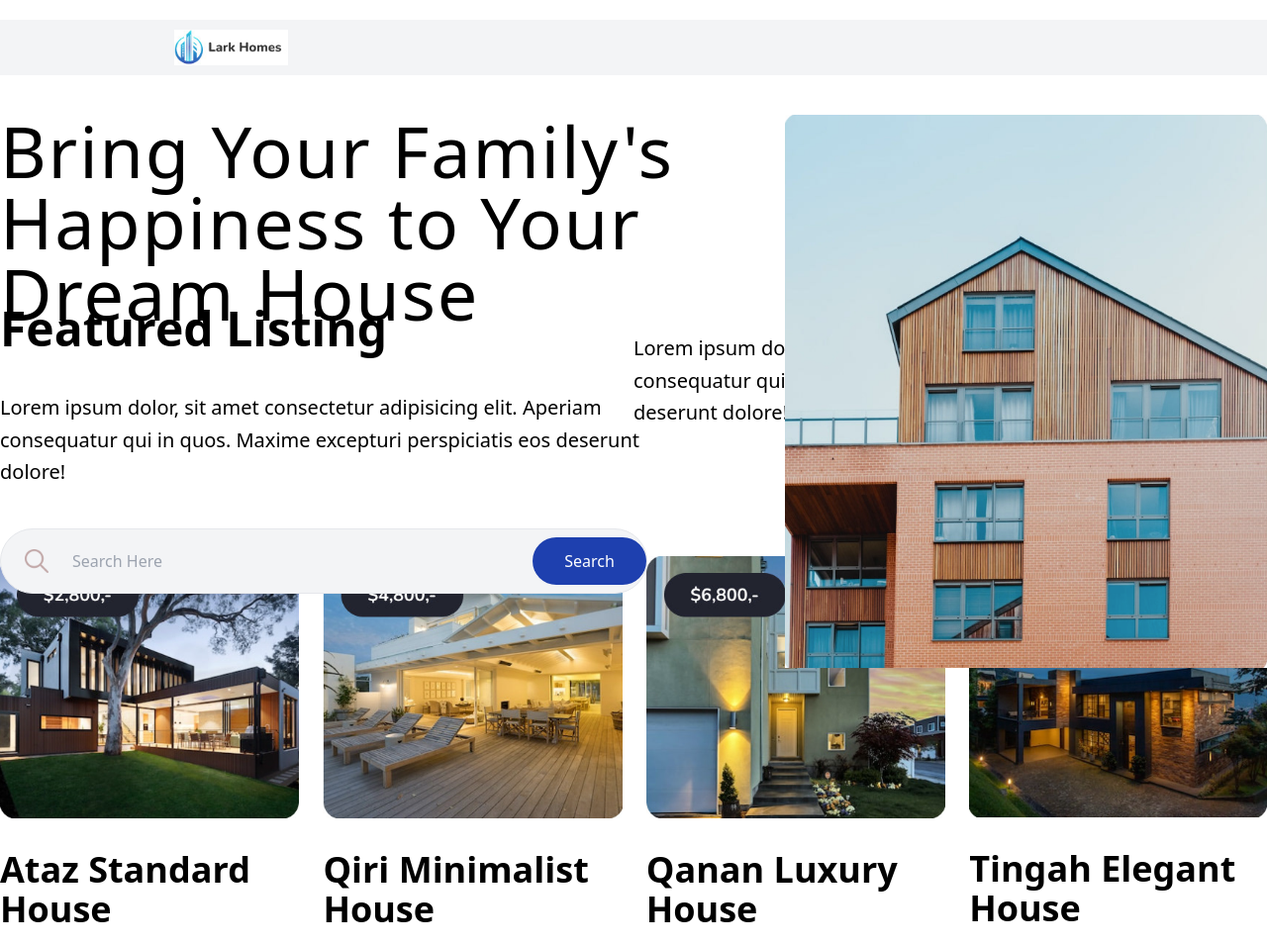
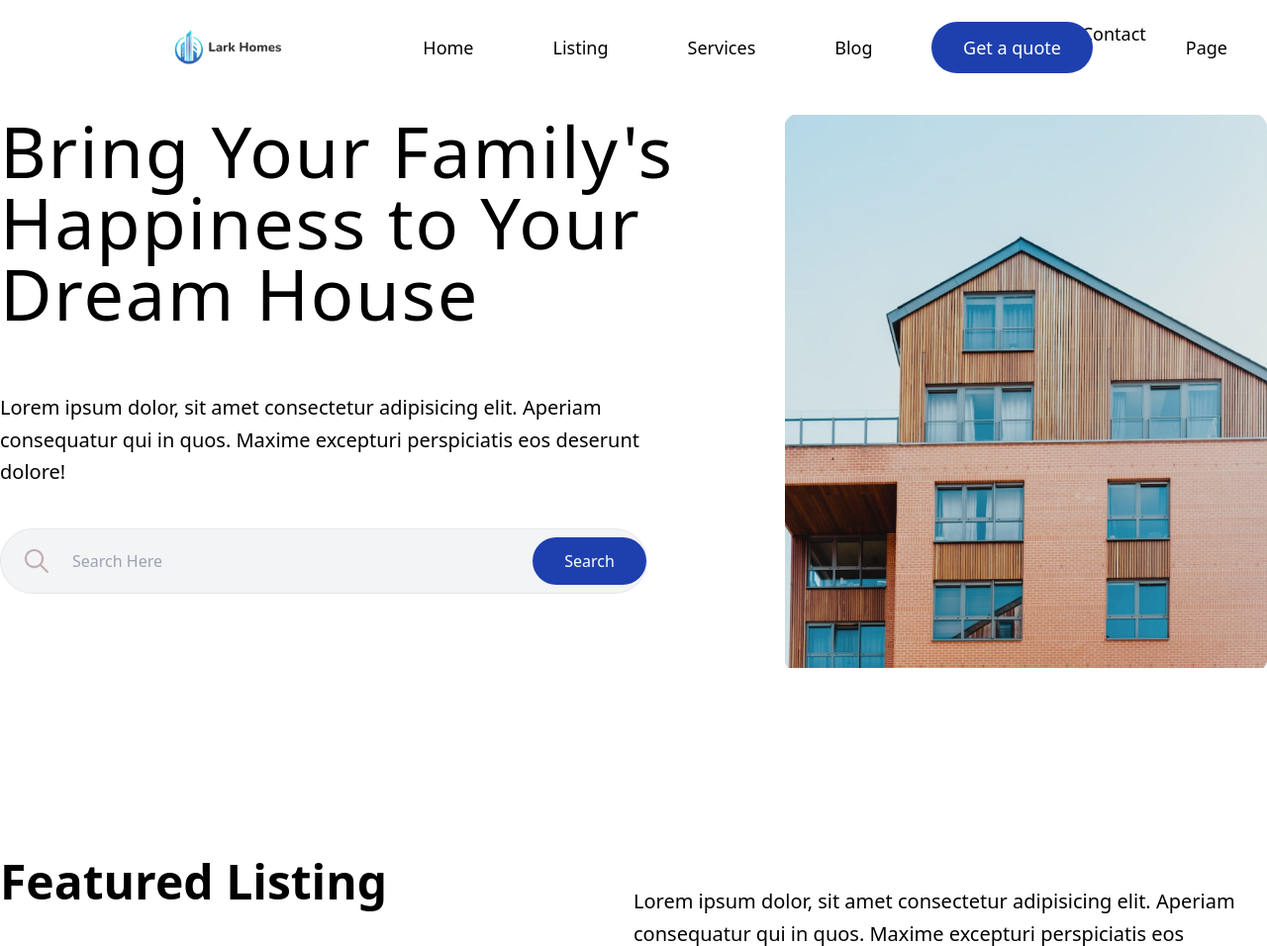
Before and after one commit to sachithrayapa/realstate-landing, a PHP site: page / in a window 1280 px wide; the page is wider, and only the part inside the window is pictured. Shown: the top 956 px of that part at 99% size. Run offline with PHP 8.4, Linux system fonts and the light colour scheme; style sheets or scripts are compiled from the project's sources.

Commit message:
2nd commit to mainn

```diff
--- a/index.php
+++ b/index.php
@@ -1,7 +1,7 @@
 <?php include './layout/header.php' ?>
 <section class="container justify-center mx-auto">
 
-    <div class="lg:grid grid-cols-12 gap-20 -mt-64 lg:mt-0 absolute">
+    <div class="lg:grid grid-cols-12 gap-20 -mt-64 lg:mt-0">
         <div class="col-span-7">
             <div class="lg:text-7xl text-5xl font-medium tracking-wide leading-normal p-5 lg:p-0">Bring Your Family's
                 Happiness to
--- a/layout/header.php
+++ b/layout/header.php
@@ -17,7 +17,7 @@
 <!-- component -->
 
 <body>
-    <nav class="container w-full lg:pl-44 mt-5 lg:mb-10 mb-2 lg:flex items-center bg-gray-100 z-10 justify-start">
+    <nav class="container w-full lg:pl-44 mt-5 lg:mb-10 mb-2 lg:flex items-center z-10 justify-start">
         <div class="flex justify-between items-center ">
             <span>
                 <img src="../assets/img/header-logo.png" class="inline ml-3 lg:ml-0" alt="">
```
